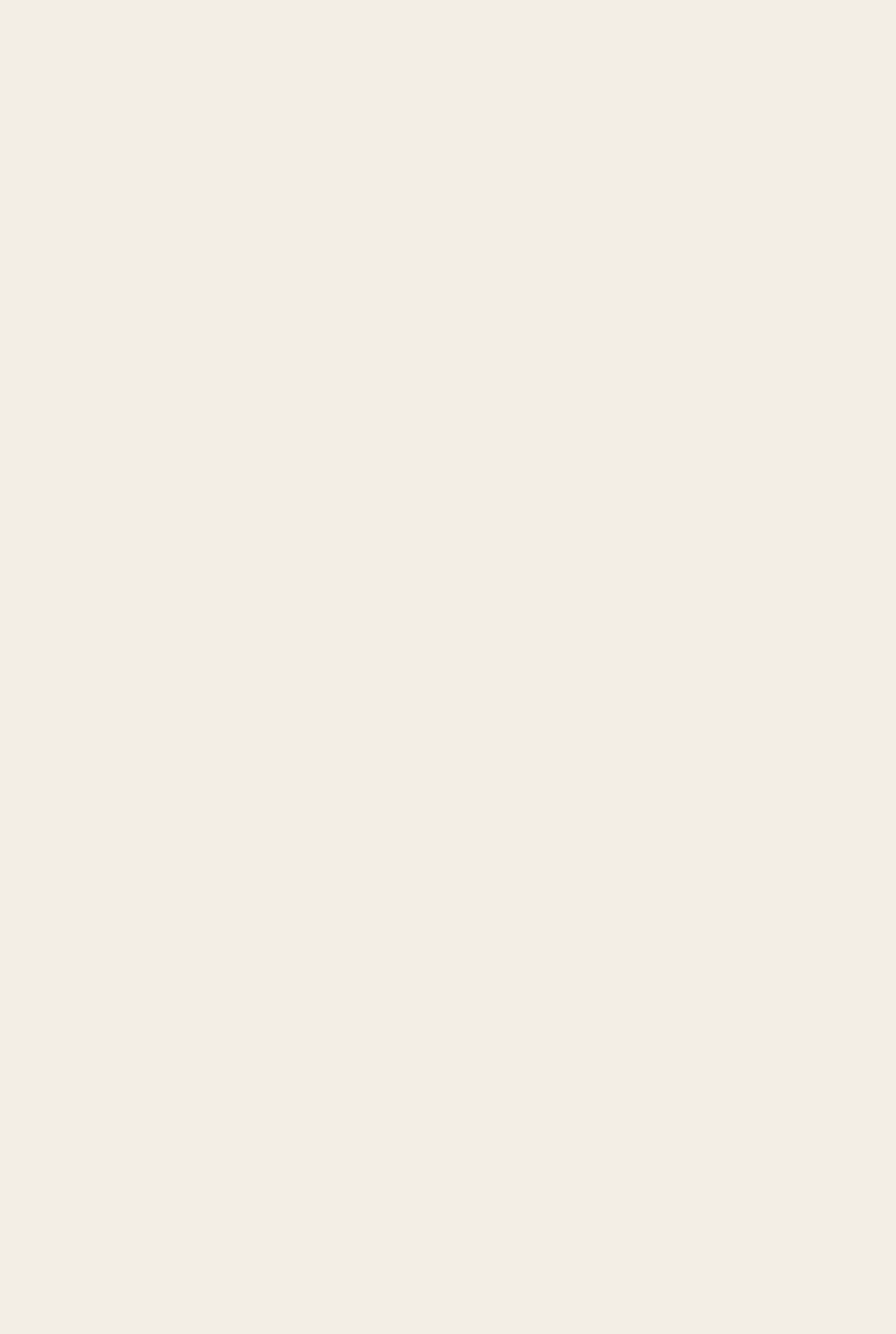
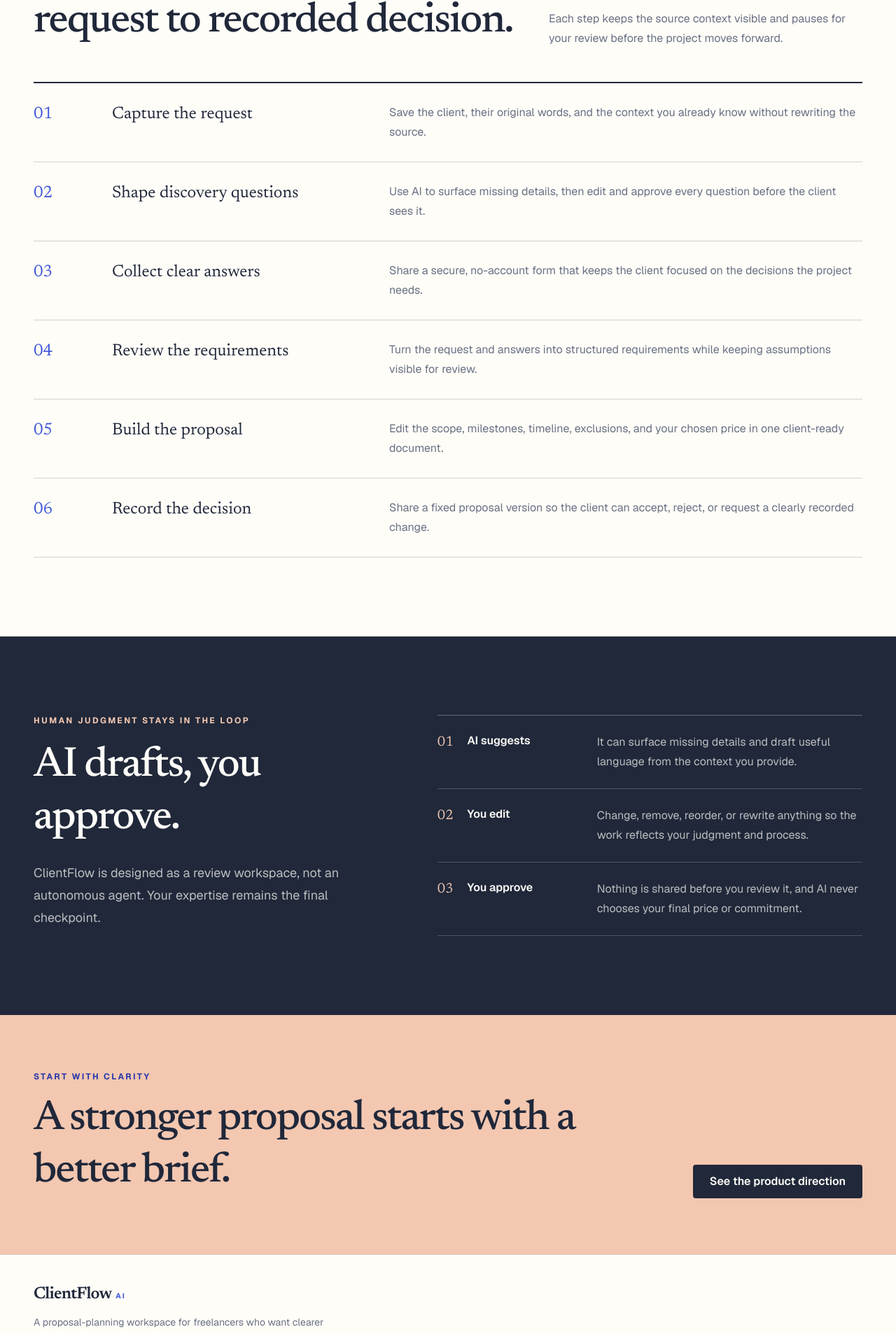
Before and after one commit to malikhassanjavaid/clientflow-ai, a Next.js app: page / in a window 1280 px wide. Shown: the part 3234-5141 px from the top of the page at 70% size. Before the commit the page ends 3005 px from the top, so only its background shows below. Built offline with nearby package versions, Linux system fonts and the light colour scheme.

Commit message:
feat: complete the ClientFlow landing story

```diff
--- a/app/page.tsx
+++ b/app/page.tsx
@@ -1,7 +1,11 @@
+import { FinalCta } from "@/components/marketing/final-cta";
 import { HeroSection } from "@/components/marketing/hero-section";
+import { HumanControlSection } from "@/components/marketing/human-control-section";
 import { ProductPreview } from "@/components/marketing/product-preview";
 import { RequestTransformation } from "@/components/marketing/request-transformation";
+import { SiteFooter } from "@/components/marketing/site-footer";
 import { SiteHeader } from "@/components/marketing/site-header";
+import { WorkflowSection } from "@/components/marketing/workflow-section";
 
 export default function Home() {
   return (
@@ -11,10 +15,11 @@ export default function Home() {
         <HeroSection />
         <RequestTransformation />
         <ProductPreview />
-        <section id="how-it-works" />
-        <section id="why-clientflow" />
-        <section id="human-control" />
+        <WorkflowSection />
+        <HumanControlSection />
+        <FinalCta />
       </main>
+      <SiteFooter />
     </div>
   );
 }
--- /dev/null
+++ b/components/marketing/final-cta.tsx
@@ -0,0 +1,25 @@
+export function FinalCta() {
+  return (
+    <section aria-labelledby="final-cta-title" className="bg-peach">
+      <div className="mx-auto grid max-w-7xl gap-8 px-5 py-16 sm:px-8 sm:py-20 lg:grid-cols-[minmax(0,1fr)_auto] lg:items-end lg:px-12">
+        <div>
+          <p className="text-xs font-bold uppercase tracking-[0.2em] text-cobalt-dark">
+            Start with clarity
+          </p>
+          <h2
+            className="mt-4 max-w-4xl font-editorial text-4xl font-medium leading-tight tracking-[-0.035em] text-ink sm:text-6xl"
+            id="final-cta-title"
+          >
+            A stronger proposal starts with a better brief.
+          </h2>
+        </div>
+        <a
+          className="inline-flex min-h-12 w-full items-center justify-center rounded-sm bg-ink px-6 py-3 font-semibold text-paper transition-colors hover:bg-cobalt-dark sm:w-auto"
+          href="#product-preview"
+        >
+          See the product direction
+        </a>
+      </div>
+    </section>
+  );
+}
--- /dev/null
+++ b/components/marketing/human-control-section.tsx
@@ -0,0 +1,70 @@
+const reviewBoundaries = [
+  {
+    title: "AI suggests",
+    description:
+      "It can surface missing details and draft useful language from the context you provide.",
+  },
+  {
+    title: "You edit",
+    description:
+      "Change, remove, reorder, or rewrite anything so the work reflects your judgment and process.",
+  },
+  {
+    title: "You approve",
+    description:
+      "Nothing is shared before you review it, and AI never chooses your final price or commitment.",
+  },
+] as const;
+
+export function HumanControlSection() {
+  return (
+    <section
+      aria-labelledby="human-control-title"
+      className="border-b border-ink bg-ink text-paper"
+      id="why-clientflow"
+    >
+      <div
+        className="mx-auto grid max-w-7xl gap-12 px-5 py-20 sm:px-8 sm:py-28 lg:grid-cols-[0.9fr_1.1fr] lg:gap-20 lg:px-12"
+        id="human-control"
+      >
+        <div>
+          <p className="text-xs font-bold uppercase tracking-[0.2em] text-peach">
+            Human judgment stays in the loop
+          </p>
+          <h2
+            className="mt-5 max-w-xl font-editorial text-4xl font-medium leading-tight tracking-[-0.035em] text-paper sm:text-6xl"
+            id="human-control-title"
+          >
+            AI drafts, you approve.
+          </h2>
+          <p className="mt-6 max-w-lg text-lg leading-8 text-paper/70">
+            ClientFlow is designed as a review workspace, not an autonomous
+            agent. Your expertise remains the final checkpoint.
+          </p>
+        </div>
+
+        <dl className="border-t border-paper/30">
+          {reviewBoundaries.map((boundary, index) => (
+            <div
+              className="grid gap-3 border-b border-paper/20 py-6 sm:grid-cols-[13rem_1fr] sm:gap-5"
+              key={boundary.title}
+            >
+              <dt className="flex gap-5 font-semibold text-paper">
+                <span
+                  aria-hidden="true"
+                  className="font-editorial text-xl font-normal text-peach"
+                >
+                  0{index + 1}
+                </span>
+                <span>{boundary.title}</span>
+              </dt>
+              <dd className="leading-7 text-paper/70">
+                {boundary.description}
+              </dd>
+            </div>
+          ))}
+        </dl>
+      </div>
+    </section>
+  );
+}
--- /dev/null
+++ b/components/marketing/site-footer.tsx
@@ -0,0 +1,30 @@
+import { navigationItems } from "@/lib/marketing-content";
+
+import { Brand } from "./brand";
+
+export function SiteFooter() {
+  return (
+    <footer className="border-t border-line bg-paper">
+      <div className="mx-auto grid max-w-7xl gap-10 px-5 py-10 sm:px-8 md:grid-cols-[1fr_auto] md:items-end lg:px-12">
+        <div>
+          <Brand />
+          <p className="mt-3 max-w-md text-sm leading-6 text-muted-ink">
+            A proposal-planning workspace for freelancers who want clearer
+            client conversations and full control over AI drafts.
+          </p>
+        </div>
+        <nav aria-label="Footer" className="flex flex-wrap gap-x-5 gap-y-3">
+          {navigationItems.map((item) => (
+            <a
+              className="text-sm font-medium text-muted-ink transition-colors hover:text-ink"
+              href={item.href}
+              key={item.href}
+            >
+              {item.label}
+            </a>
+          ))}
+        </nav>
+      </div>
+    </footer>
+  );
+}
--- /dev/null
+++ b/components/marketing/workflow-section.tsx
@@ -0,0 +1,53 @@
+import { workflowSteps } from "@/lib/marketing-content";
+
+export function WorkflowSection() {
+  return (
+    <section
+      aria-labelledby="workflow-title"
+      className="border-b border-line bg-paper"
+      id="how-it-works"
+    >
+      <div className="mx-auto max-w-7xl px-5 py-20 sm:px-8 sm:py-28 lg:px-12">
+        <div className="grid gap-6 lg:grid-cols-[minmax(0,1fr)_28rem] lg:items-end">
+          <div>
+            <p className="text-xs font-bold uppercase tracking-[0.2em] text-cobalt">
+              The complete ClientFlow journey
+            </p>
+            <h2
+              className="mt-5 max-w-3xl font-editorial text-4xl font-medium leading-tight tracking-[-0.035em] text-ink sm:text-6xl"
+              id="workflow-title"
+            >
+              One clear path from client request to recorded decision.
+            </h2>
+          </div>
+          <p className="max-w-lg text-base leading-7 text-muted-ink lg:justify-self-end">
+            Each step keeps the source context visible and pauses for your
+            review before the project moves forward.
+          </p>
+        </div>
+
+        <ol
+          aria-label="Request-to-decision workflow"
+          className="mt-12 border-t-2 border-ink"
+        >
+          {workflowSteps.map((step) => (
+            <li
+              className="grid gap-3 border-b border-line py-7 sm:grid-cols-[5rem_minmax(12rem,0.7fr)_1.3fr] sm:items-start sm:gap-8"
+              key={step.id}
+            >
+              <span className="font-editorial text-2xl text-cobalt">
+                {step.number}
+              </span>
+              <h3 className="font-editorial text-2xl leading-8 text-ink">
+                {step.title}
+              </h3>
+              <p className="max-w-2xl leading-7 text-muted-ink">
+                {step.description}
+              </p>
+            </li>
+          ))}
+        </ol>
+      </div>
+    </section>
+  );
+}
```
Also changed, not shown: 1 other file (tests, documents, lock files or other folders).
